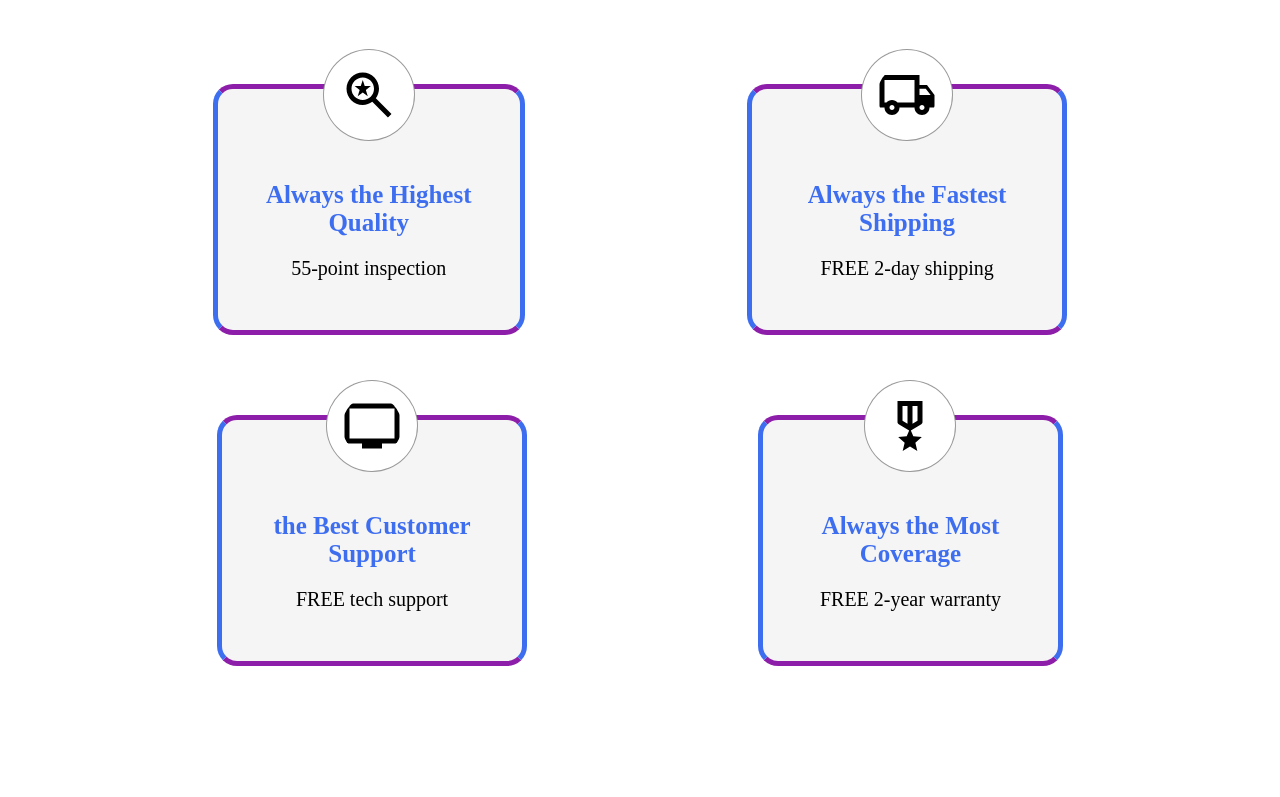
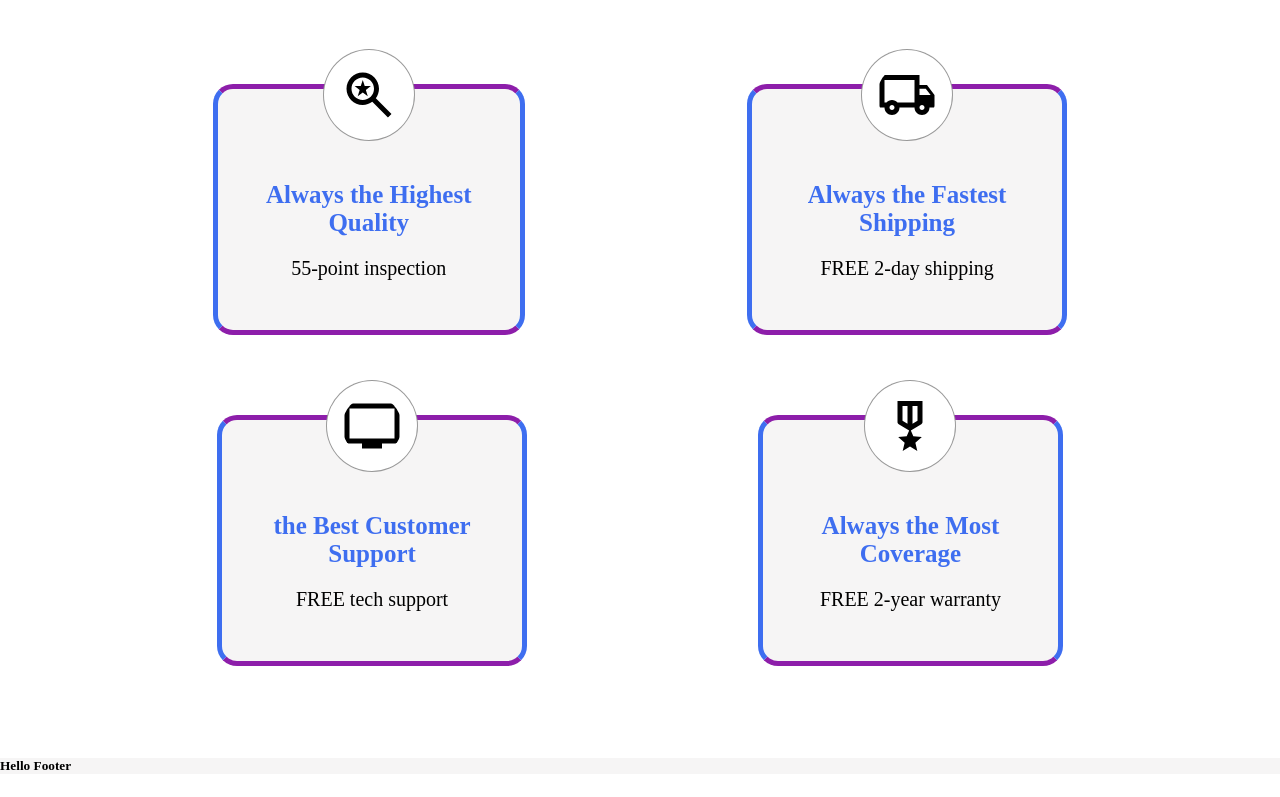
Before and after one commit to blain-crawford/bass-shop, a React (Create React App) app: page / in a window 1280 px wide. Shown: the part 1627-2424 px from the top of the page. Before the commit the page ends 2363 px from the top, so only its background shows below. Built offline with nearby package versions, Linux system fonts and the light colour scheme; a web font is replaced by a local one.

Commit message:
added and beginning to build footer

```diff
--- a/src/components/App.js
+++ b/src/components/App.js
@@ -1,6 +1,7 @@
 import React, { useState, useEffect, useContext } from 'react';
 import { BrowserRouter, Routes, Route, Link } from 'react-router-dom';
 import Header from './Header';
+import Footer from './Footer';
 import HomePage from './pages/HomePage';
 import ProductPage from './pages/ProductPage';
 import BassPage from './pages/BassPage';
@@ -30,7 +31,9 @@ function App() {
           <Route path='/pedals' element={<PedalPage />} />
           <Route path='/product/:id' element={<IndividualProductPage />} />
         </Routes>
+        <Footer />
       </BrowserRouter>
+
     </div>
   );
 }
--- /dev/null
+++ b/src/components/Footer.js
@@ -0,0 +1,11 @@
+import React from "react";
+import styles from './css/Footer.module.css'
+const Footer = () => {
+  return (
+    <div className={styles.footer}>
+      <h5>Hello Footer</h5>
+    </div>
+  )
+}
+
+export default Footer
--- /dev/null
+++ b/src/components/css/Footer.module.css
@@ -0,0 +1,3 @@
+.footer {
+  background-color: rgb(233, 230, 229, 0.4);
+}
```
